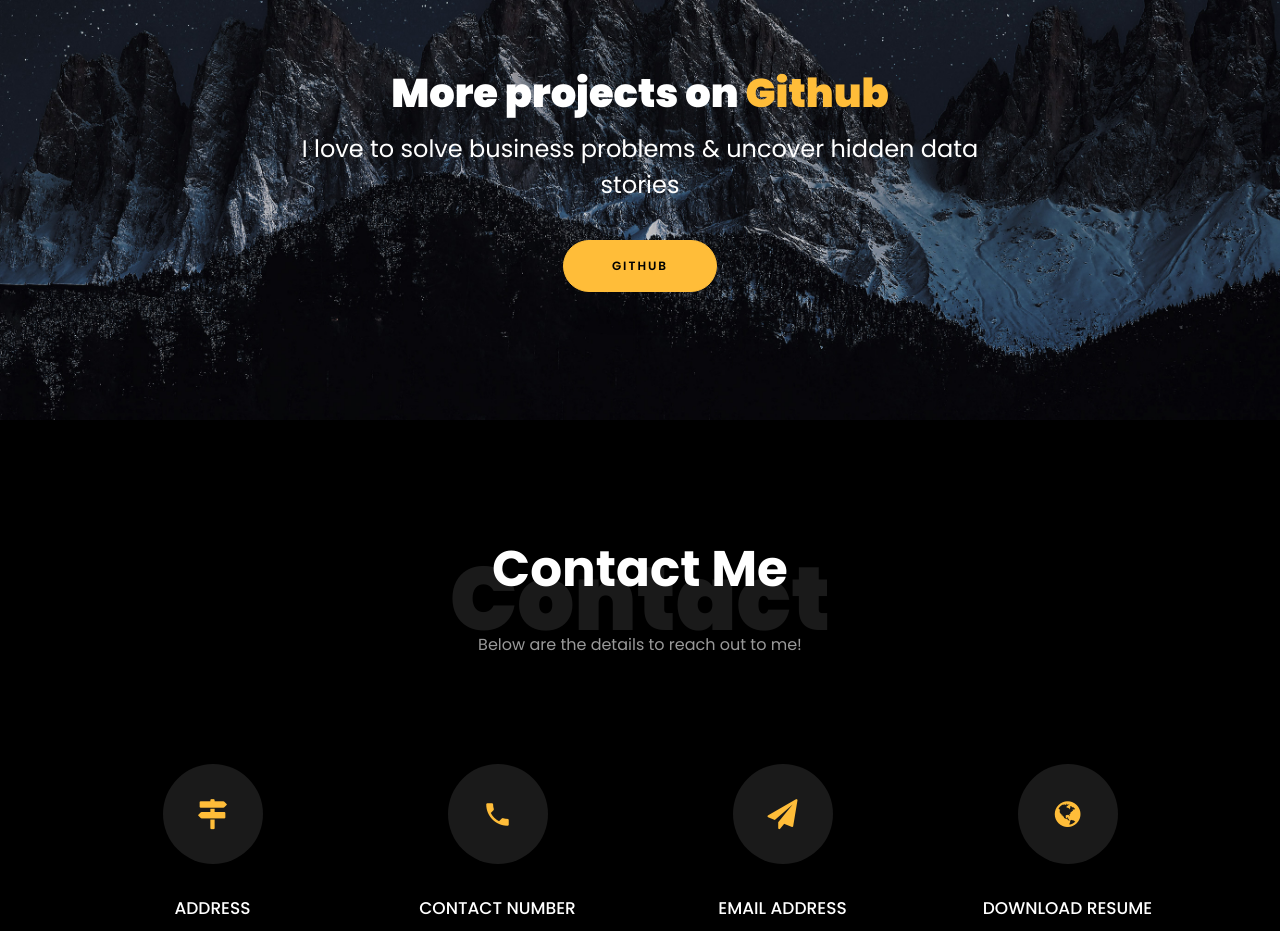
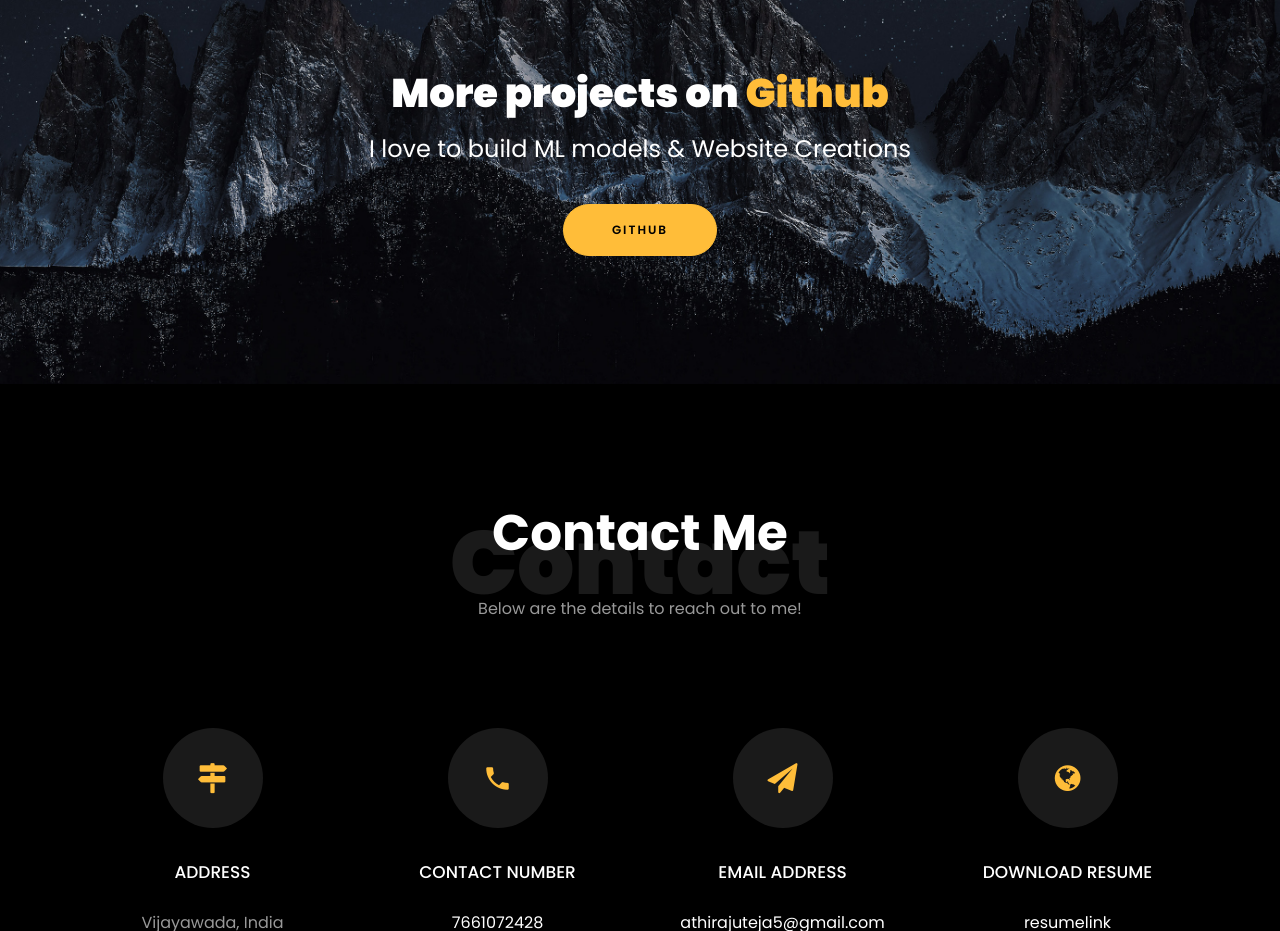
Before and after one commit to ravitejaatthiraju/ravitejaatthiraju.github.io, a plain HTML site: page index.html in a window 1280 px wide. Shown: the part 4300-5231 px from the top of the page. Drawn offline with Linux system fonts and the light colour scheme; animation ran at ten frames a second; files whose address does not match are found by name.

Commit message:
Update index.html

```diff
--- a/index.html
+++ b/index.html
@@ -466,7 +466,7 @@
 				<div class="row justify-content-center">
 					<div class="col-md-7 ftco-animate text-center">
 						<h2>More projects on<span> Github  </span> </h2>
-						<div class="heading"> <h4> I love to solve business problems &amp; uncover hidden data stories </h4>
+						<div class="heading"> <h4> I love to build ML models &amp; Website Creations</h4>
 						<br>
 						<p><a href="https://github.com/ravitejaatthiraju" class="btn btn-primary py-3 px-5">GitHub</a></p>
 						</div>
```
